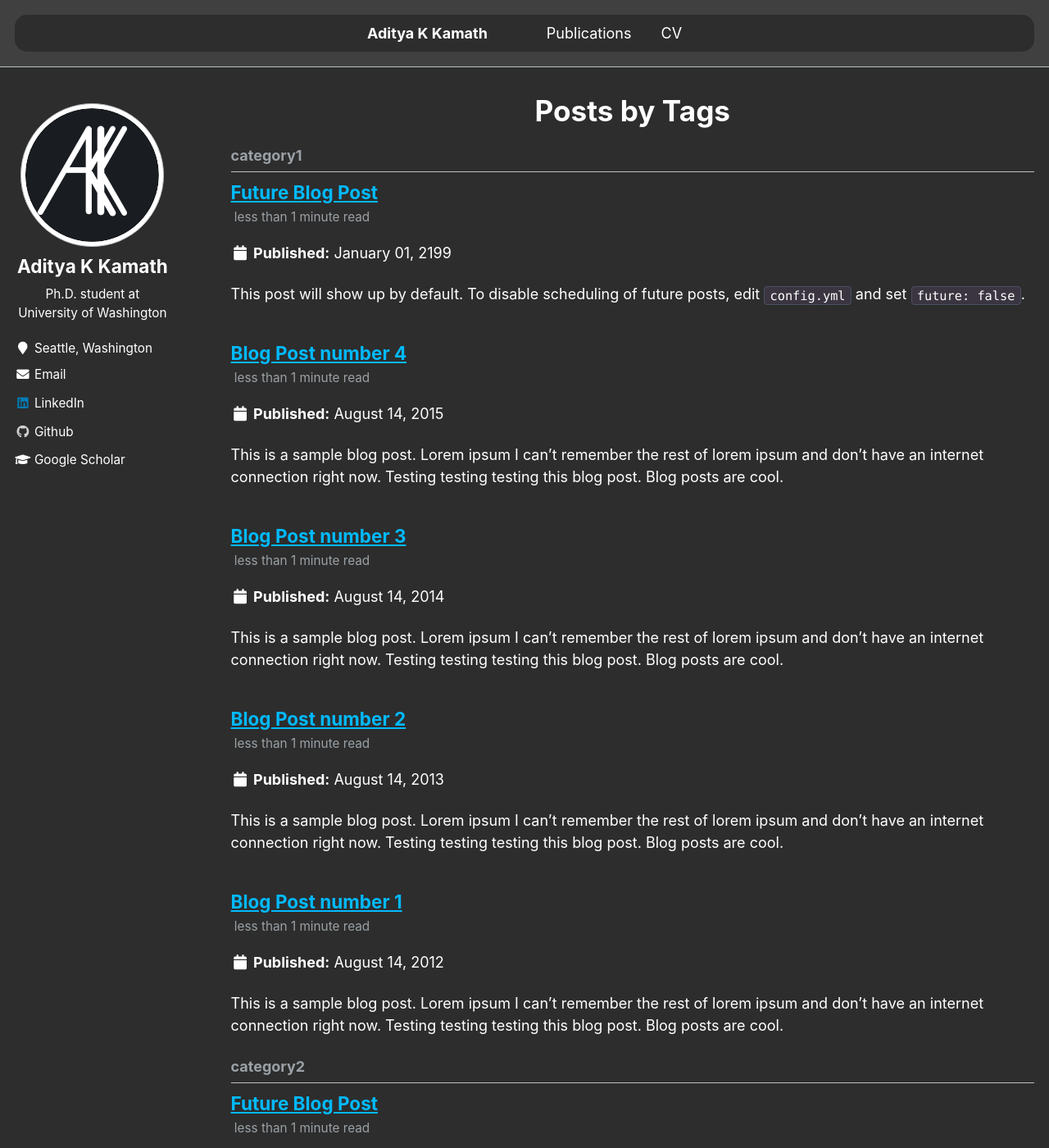
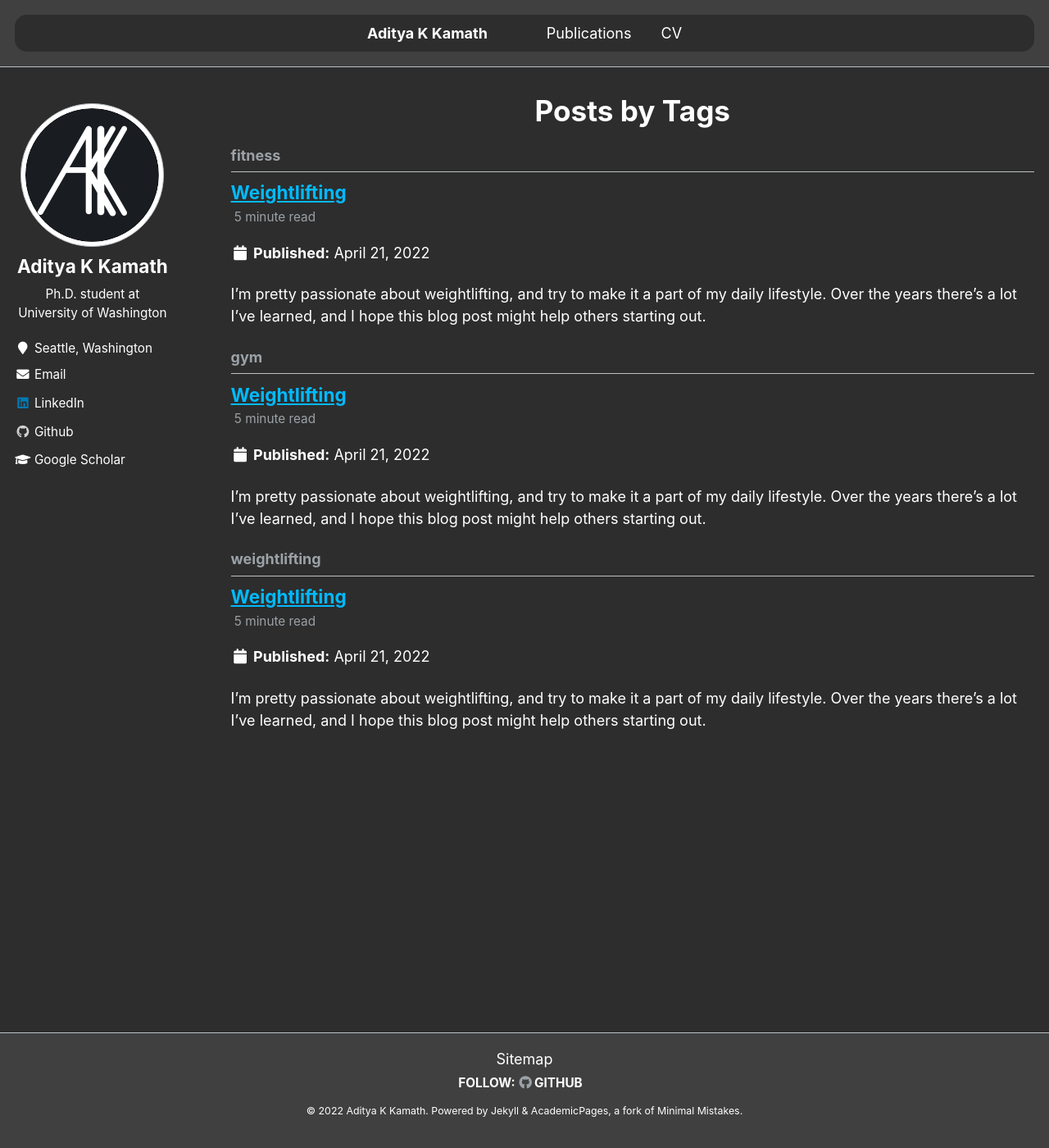
Before and after one commit to AKKamath/akkamath.github.io, a Jekyll site: the page built from _pages/tag-archive.html, in a window 1280 px wide and 1400 px high. Shown: the whole window at 82% size. Built offline with Jekyll 4.4.1, drawn with Linux system fonts in a browser that asks for light colours; some of the changed text lies outside the part shown.

```diff
--- a/_config.yml
+++ b/_config.yml
@@ -52,7 +52,7 @@
   path                   : # blank (default) uses feed.xml
 
 # SEO Related
-google_site_verification :
+google_site_verification : googlee19f89aeace26d92.html
 bing_site_verification   :
 alexa_site_verification  :
 yandex_site_verification :
@@ -148,6 +148,7 @@
   - package.json
   - tmp
   - vendor
+  - Example_webpages/*
 keep_files:
   - .git
   - .svn
@@ -178,16 +179,16 @@
 # Collections
 collections:
   teaching:
-    output: true
+    output: false
     permalink: /:collection/:path/
   publications:
     output: true
     permalink: /:collection/:path/
   portfolio:
-    output: true
+    output: false
     permalink: /:collection/:path/
   talks:
-    output: true
+    output: false
     permalink: /:collection/:path/
 
 
--- a/_pages/year-archive.html
+++ b/_pages/blog.html
@@ -1,6 +1,6 @@
 ---
 layout: archive
-permalink: /year-archive/
+permalink: /blog/
 title: "Blog posts"
 author_profile: true
 redirect_from:
--- a/_posts/2012-08-14-blog-post-1.md
+++ /dev/null
@@ -1,20 +0,0 @@
----
-title: 'Blog Post number 1'
-date: 2012-08-14
-permalink: /posts/2012/08/blog-post-1/
-tags:
-  - cool posts
-  - category1
-  - category2
----
-
-This is a sample blog post. Lorem ipsum I can't remember the rest of lorem ipsum and don't have an internet connection right now. Testing testing testing this blog post. Blog posts are cool.
-
-Headings are cool
-======
-
-You can have many headings
-======
-
-Aren't headings cool?
-------
--- a/_posts/2013-08-14-blog-post-2.md
+++ /dev/null
@@ -1,20 +0,0 @@
----
-title: 'Blog Post number 2'
-date: 2013-08-14
-permalink: /posts/2013/08/blog-post-2/
-tags:
-  - cool posts
-  - category1
-  - category2
----
-
-This is a sample blog post. Lorem ipsum I can't remember the rest of lorem ipsum and don't have an internet connection right now. Testing testing testing this blog post. Blog posts are cool.
-
-Headings are cool
-======
-
-You can have many headings
-======
-
-Aren't headings cool?
-------
--- a/_posts/2014-08-14-blog-post-3.md
+++ /dev/null
@@ -1,20 +0,0 @@
----
-title: 'Blog Post number 3'
-date: 2014-08-14
-permalink: /posts/2014/08/blog-post-3/
-tags:
-  - cool posts
-  - category1
-  - category2
----
-
-This is a sample blog post. Lorem ipsum I can't remember the rest of lorem ipsum and don't have an internet connection right now. Testing testing testing this blog post. Blog posts are cool.
-
-Headings are cool
-======
-
-You can have many headings
-======
-
-Aren't headings cool?
-------
--- /dev/null
+++ b/_posts/2022-04-21-blog-post-1.md
@@ -0,0 +1,43 @@
+---
+title: 'Weightlifting'
+date: 2022-04-21
+permalink: /posts/2022/04/fitness/
+tags:
+  - weightlifting
+  - gym
+  - fitness
+---
+I'm pretty passionate about weightlifting, and try to make it a part of my daily lifestyle. Over the years there's a lot I've learned, and I hope this blog post might help others starting out.
+
+Basic terminology
+------
+Rep - A repetition, or a single motion of the exercise. For example, for a squat, a single rep is the motion from standing to squatting and back up.
+Set - Multiple repetitions done one after the other without rest. So, 3 sets of 10 reps means you do the exercise 10 times in a row without rest, take a small break, then repeat 3 times.
+Hypertrophy - Muscle growth.
+Progressive overload - Consistent week-to-week increase in difficulty of exercise. This is done by increasing weights, number of reps, or using a more difficult variation of the exercise. For example, with pushups you can get progressive overload by keeping your feet at a higher incline than your hands, and increasing this incline every week.
+Free weights - Dumbbells, barbells, or kettlebells.
+Machines - Exercise equipment that has you do a fixed motion. These typically have a weight stack where you put in a rod to select the weight which you wish to lift.
+Cables - A special category of machines, where the weight stack is attached to a pulley mechanism, which you can then attach different handles to. Lat pulldowns are an example of a cable machine.
+
+This is the routine I started with: https://www.muscleandfitness.com/workout-plan/workouts/workout-routines/complete-mf-beginners-training-guide-plan/
+Another very popular workout scheme is called "The Big 3", which focuses on squats, deadlifts, and chest presses: https://rippedbody.com/the-big-3-routine
+
+Here are a few blog posts on how to manage weight loss (http://matt.might.net/articles/least-resistance-weight-loss/) and muscle gain (https://matt.might.net/articles/hacking-strength/)
+
+
+ALWAYS warm up (https://rightasrain.uwmedicine.org/body/exercise/how-to-warm-up) before you start exercising. When I first got into lifting, I got a pretty bad shoulder injury because I neglected warm ups and dove straight into the exercises. My preference is to start with dynamic stretches (https://www.insider.com/dynamic-stretching) targeting the specific muscles I intend to work out that day. I start every exercise with a "warm up set", where I use 40% of the weight I know I'm capable of lifting comfortably. For example, if I know I can squat 100 lbs, I'll start off with 40 lbs. For stuff like squats and bench press, this means I'll do a set of the exercise with the empty bar before putting any weight on it. If you're just starting off, it's better to do these exercises with dumbbells, as the empty bar might be too heavy. Some people also do light cardio as a warm up.
+
+If you're just beginning weightlifting, focus on getting the motions correct and not on lifting high weight. For the first 2 - 3 weeks, use the lightest weights and make sure you're doing the exercise with perfect form. At this stage the weights honestly don't matter, and the fact that you're doing some form of exercise is enough to trigger hypertrophy. It's VERY easy to injure yourself if you're not performing the exercises correctly. When I started off, every day I made a list of exercises I intended to do in the gym that day, and made sure to watch YouTube videos on how it's done before starting my workout. If I felt I was doing an exercise wrong, I'd ask someone to record me doing the exercise, then compare it to Youtube videos.
+
+Nutrition is very important. Whether your goal is muscle gain or fat loss, the main contributing factor to whether you achieve your goals is your diet (https://www.healthline.com/nutrition/bodybuilding-meal-plan). If you're trying to gain muscle, you should focus on getting enough protein in your diet, and being in a calorie surplus (eat more calories than your body needs). If you're trying to lose fat, keep the high protein diet, but make sure you eat less calories than your body burns in a day.
+
+In terms of supplements (https://www.healthline.com/nutrition/supplements-for-muscle-gain), I use whey protein, because I'm a vegetarian and I find my natural diet isn't enough for my protein needs. If your diet is protein rich, you probably won't need this. The general guideline is 0.7 grams of protein per pound of body weight per day. I also use creatine, which is considered a very safe supplement (unless you have kidney problems, in which case you may want to check with a doctor). Creatine helps muscles absorb water, improving muscle recovery. Be very careful when researching supplements online, many websites/fitness gurus are sponsored by supplement companies and tend to oversell the importance of supplements.
+
+There's often confusion between whether to use dumbbells, barbells or machines to do exercises. I'll briefly explain the differences here. In general, the more freedom of motion you have, the more muscles you'll be utilizing to perform the exercise, meaning a more effective workout. Dumbbells are generally considered the best way to do weightlifting, as they give the largest amount of freedom of motion, requiring you to balance the weight properly for all exercises.
+At higher weight, dumbbells become difficult to hold and use (for example squats), at which point switching to barbells makes it easier to continue progressing with increase in weight.
+I generally avoid machines (cables are an exception) since they provide the least freedom of motion. However, the advantage of machines is that they force you to use proper form. It's harder to injure yourself with them. If you find that you're not using proper form with free weights for certain exercises, you may want to consider finding and using a machine for that exercise. The IMA has a wide range of machines for most exercises.
+
+Some helpful Youtube channels:
+https://www.youtube.com/c/scottherman
+https://www.youtube.com/c/NerdFitness
+https://www.youtube.com/c/athleanx
--- a/_posts/2199-01-01-future-post.md
+++ /dev/null
@@ -1,11 +0,0 @@
----
-title: 'Future Blog Post'
-date: 2199-01-01
-permalink: /posts/2012/08/blog-post-4/
-tags:
-  - cool posts
-  - category1
-  - category2
----
-
-This post will show up by default. To disable scheduling of future posts, edit `config.yml` and set `future: false`.
```
Also changed, not shown: _posts/2015-08-14-blog-post-4.md (deleted, +0 -20 lines), Example_webpages/archive-layout-with-content.md (renamed from _pages/archive-layout-with-content.md), Example_webpages/non-menu-page.md (renamed from _pages/non-menu-page.md), Example_webpages/portfolio.html (renamed from _pages/portfolio.html), Example_webpages/talkmap.html (renamed from _pages/talkmap.html), Example_webpages/talks.html (renamed from _pages/talks.html), Example_webpages/teaching.html (renamed from _pages/teaching.html).
